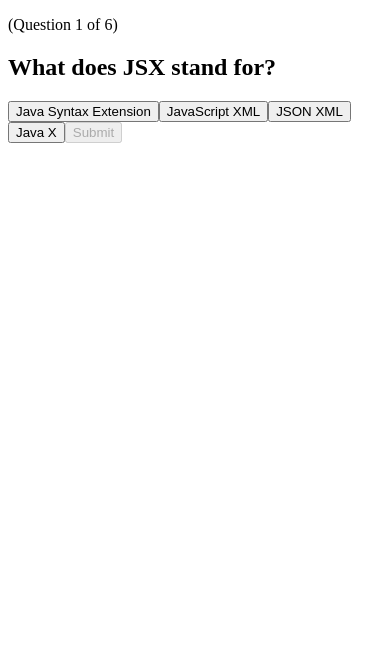
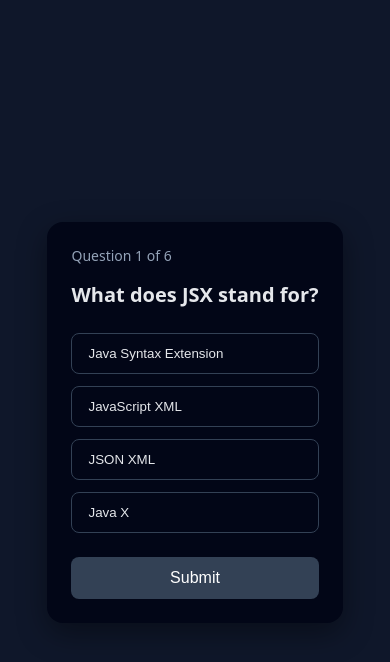
Before and after one commit to JANS66/quiz-app, a React (Vite) app: page / in a window 390 px wide. Shown: the top 662 px of the page. Built offline with nearby package versions, Linux system fonts and the light colour scheme.

Commit message:
add dark and responsive styling

```diff
--- /dev/null
+++ b/src/App.css
@@ -0,0 +1,109 @@
+* {
+    box-sizing: border-box;
+    margin: 0;
+    padding: 0;
+}
+
+body {
+    font-family: system-ui, -apple-system, BlinkMacSystemFont, sans-serif;
+    background-color: #0f172a;
+    color: #e5e7eb;
+    min-height: 100vh;
+    display: flex;
+    justify-content: center;
+    align-items: center;
+    padding: 1rem;
+}
+
+.quiz-container,
+.result-container {
+    width: 100%;
+    max-width: 640px;
+    background-color: #020617;
+    border-radius: 1rem;
+    padding: 1.5rem;
+    box-shadow: 0 10px 30px rgba(0, 0, 0, 0.4);
+}
+
+.quiz-progress {
+    font-size: 0.875rem;
+    color: #94a3b8;
+    margin-bottom: 1rem;
+}
+
+.quiz-question {
+    font-size: 1.25rem;
+    margin-bottom: 1.5rem;
+    line-height: 1.4;
+}
+
+.result-score {
+    font-size: 1.5rem;
+    text-align: center;
+    margin-bottom: 2rem;
+}
+
+.quiz-options {
+    display: grid;
+    gap: 0.75rem;
+    margin-bottom: 1.5rem;
+}
+
+.quiz-option {
+    padding: 0.75rem 1rem;
+    background-color: #020617;
+    border: 1px solid #334155;
+    border-radius: 0.5rem;
+    color: #e5e7eb;
+    text-align: left;
+    cursor: pointer;
+    transition: all 0.2s ease;
+}
+
+.quiz-option:hover {
+    background-color: #020617;
+    border-color: #60a5fa;
+}
+
+.quiz-option.selected {
+    background-color: #1e40af;
+    border-color: #60a5fa;
+}
+
+.quiz-submit {
+    width: 100%;
+    padding: 0.75rem;
+    background-color: #2563eb;
+    color: white;
+    font-size: 1rem;
+    border: none;
+    border-radius: 0.5rem;
+    cursor: pointer;
+    transition: background-color 0.2s ease;
+}
+
+.quiz-submit:hover {
+    background-color: #1d4ed8;
+}
+
+.quiz-submit:disabled {
+    background-color: #334155;
+    cursor: not-allowed;
+}
+
+@media (min-width: 640px) {
+    .quiz-question {
+        font-size: 1.5rem;
+    }
+
+    .quiz-option {
+        padding: 1rem;
+    }
+}
+
+@media (min-width: 1024px) {
+    .quiz-container,
+    .result-container {
+        padding: 2rem;
+    }
+}
--- a/src/App.jsx
+++ b/src/App.jsx
@@ -2,6 +2,7 @@ import { useState } from "react"
 import { questions } from "./assets/questions"
 import QuizScreen from "./components/QuizScreen"
 import ResultScreen from "./components/ResultScreen"
+import "./App.css"
 
 function App() {
 
--- a/src/components/QuizScreen.jsx
+++ b/src/components/QuizScreen.jsx
@@ -1,21 +1,32 @@
 export default function QuizScreen({ question, options, selectedAnswer, onSelect, onSubmit, current, total }) {
     return (
-        <>
-            <p>(Question {current} of {total})</p>
-            <h2>{question}</h2>
+        <div className="quiz-container">
+            <p className="quiz-progress">
+                Question {current} of {total}
+            </p>
 
+            <h2 className="quiz-question">{question}</h2>
+
+            <div className="quiz-options">
                 {options.map((option, index) => (
                     <button
                         key={index}
+                        className={`quiz-option ${selectedAnswer === option ? `selected` : ``
+                            }`}
                         onClick={() => onSelect(option)}
                     >
                         {option}
                     </button>
                 ))}
+            </div>
 
-            <button onClick={onSubmit} disabled={!selectedAnswer}>
+            <button
+                className="quiz-submit"
+                onClick={onSubmit}
+                disabled={!selectedAnswer}
+            >
                 Submit
             </button>
-        </>
+        </div>
     )
 }
--- a/src/components/ResultScreen.jsx
+++ b/src/components/ResultScreen.jsx
@@ -1,8 +1,13 @@
-export default function ResultScreen({score, total, onRestart}) {
+export default function ResultScreen({ score, total, onRestart }) {
     return (
-        <>
-            <h2>You scored {score} / {total}</h2>
-            <button onClick={onRestart}>Restart Quiz</button>
-        </>
+        <div className="result-container">
+            <h2 className="result-score">
+                You scored {score} / {total}
+            </h2>
+
+            <button className="quiz-submit" onClick={onRestart}>
+                Restart Quiz
+            </button>
+        </div>
     )
 }
```
Lines whose indentation alone changed are shown as unchanged.
